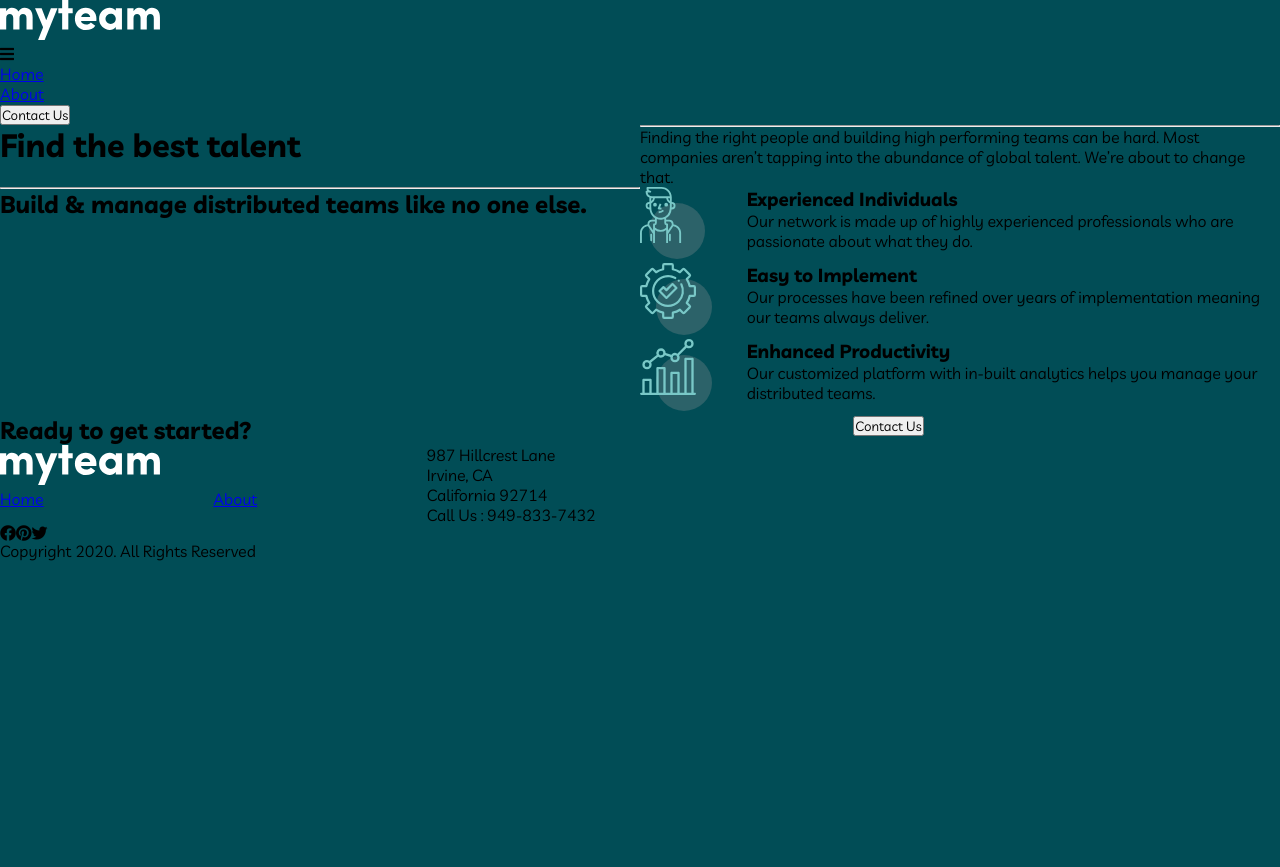
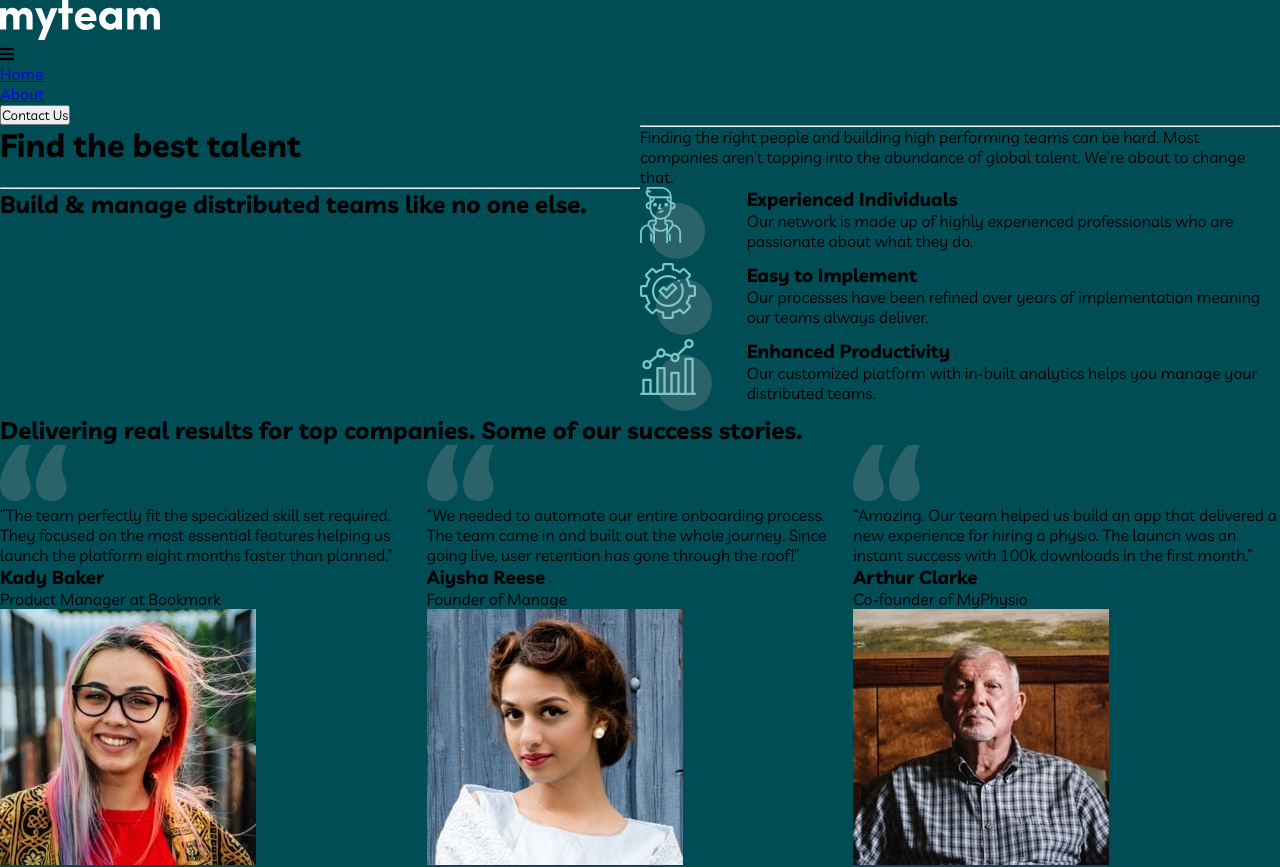
Before and after one commit to clf94-dev/myteam-multi-react, a React (Create React App) app: page / in a window 1280 px wide. Shown: the top 867 px of the page. Before the commit the page ends 800 px from the top, so only its background shows below. Built offline with nearby package versions, Linux system fonts and the light colour scheme.

Commit message:
added opinions component struct to home page

```diff
--- /dev/null
+++ b/src/components/HomeOpinions.jsx
@@ -0,0 +1,26 @@
+import {Grid} from '@material-ui/core'
+import React from 'react'
+import OpinionsCard from './OpinionsCard'
+import {OpinionsData} from './OpinionsData'
+
+function HomeOpinions() {
+    return (
+        <Grid container direction='column'>
+            <h2>Delivering real results for top companies. Some of our success stories.</h2>
+            <Grid container direction='row'>
+                {OpinionsData.map(data => {
+                    return (<OpinionsCard
+                        key={data.index}
+                        index={data.index}
+                        opinionText={data.opinionText}
+                        name={data.name}
+                        position={data.position}
+                        imgALT={data.imgAlt}/>)
+                })}
+            </Grid>
+
+        </Grid>
+    )
+}
+
+export default HomeOpinions
--- /dev/null
+++ b/src/components/OpinionsCard.jsx
@@ -0,0 +1,22 @@
+import { Grid } from '@material-ui/core'
+import React from 'react'
+
+import Kady from '../images/avatar-kady.jpg'
+import Aiysha from '../images/avatar-aiysha.jpg'
+import Arthur from '../images/avatar-arthur.jpg'
+import Quotes from '../images/icon-quotes.svg'
+function OpinionsCard(props) {
+    const opinionsImg=[Kady, Aiysha, Arthur];
+
+    return (
+        <Grid item md={4} xs={12}>
+<img className='quotes'src={Quotes} alt="quotes"/>
+            <p> {props.opinionText}</p>
+            <h3>{props.name} </h3>
+            <p>{props.position} </p>
+            <img className='avatar'src={opinionsImg[props.index]} alt={props.imgALT}/>
+        </Grid>
+    )
+}
+
+export default OpinionsCard
--- /dev/null
+++ b/src/components/OpinionsData.js
@@ -0,0 +1,19 @@
+export const OpinionsData = [{
+    index: 0,
+    opinionText: ' “The team perfectly fit the specialized skill set required. They focused on the most essential features helping us launch the platform eight months faster than planned.”',
+    name: 'Kady Baker',
+    position: 'Product Manager at Bookmark',
+    imgAlt: 'Kady Baker'
+}, {
+    index: 1,
+    opinionText: '“We needed to automate our entire onboarding process. The team came in and built out the whole journey. Since going live, user retention has gone through the roof!”',
+    name: 'Aiysha Reese',
+    position: 'Founder of Manage',
+    imgAlt: 'Aiysha Reese'
+}, {
+    index: 2,
+    opinionText: '“Amazing. Our team helped us build an app that delivered a new experience for hiring a physio. The launch was an instant success with 100k downloads in the first month.”',
+    name: 'Arthur Clarke',
+    position: 'Co-founder of MyPhysio',
+    imgAlt: 'Arthur Clarke'
+}]
--- a/src/pages/Home.jsx
+++ b/src/pages/Home.jsx
@@ -2,6 +2,7 @@ import React from 'react'
 import Cta from '../components/Cta'
 import Footer from '../components/Footer'
 import HomeFeat from '../components/HomeFeat'
+import HomeOpinions from '../components/HomeOpinions'
 import TopHome from '../components/TopHome'
 
 function Home() {
@@ -9,6 +10,7 @@ function Home() {
         <div>
            <TopHome/>
            <HomeFeat/>
+           <HomeOpinions/>
            <Cta/>
 
         </div>
```
